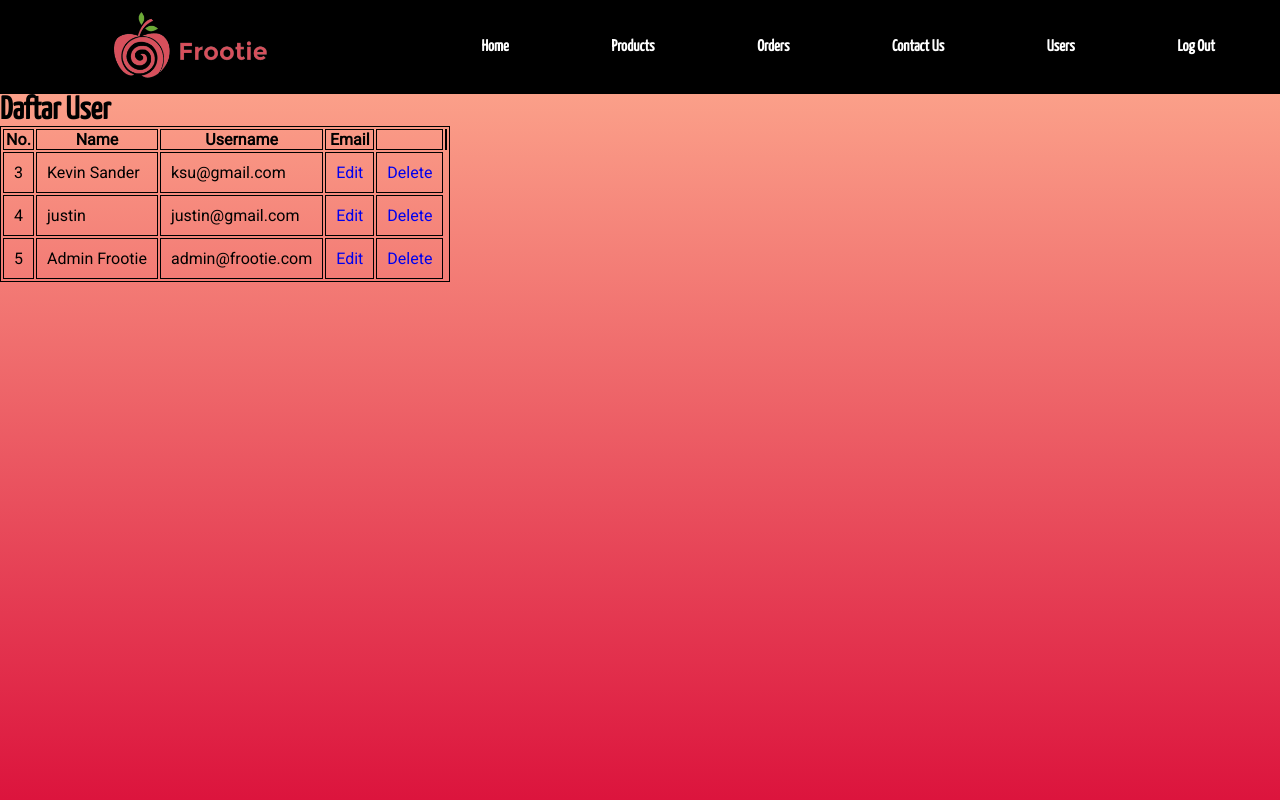
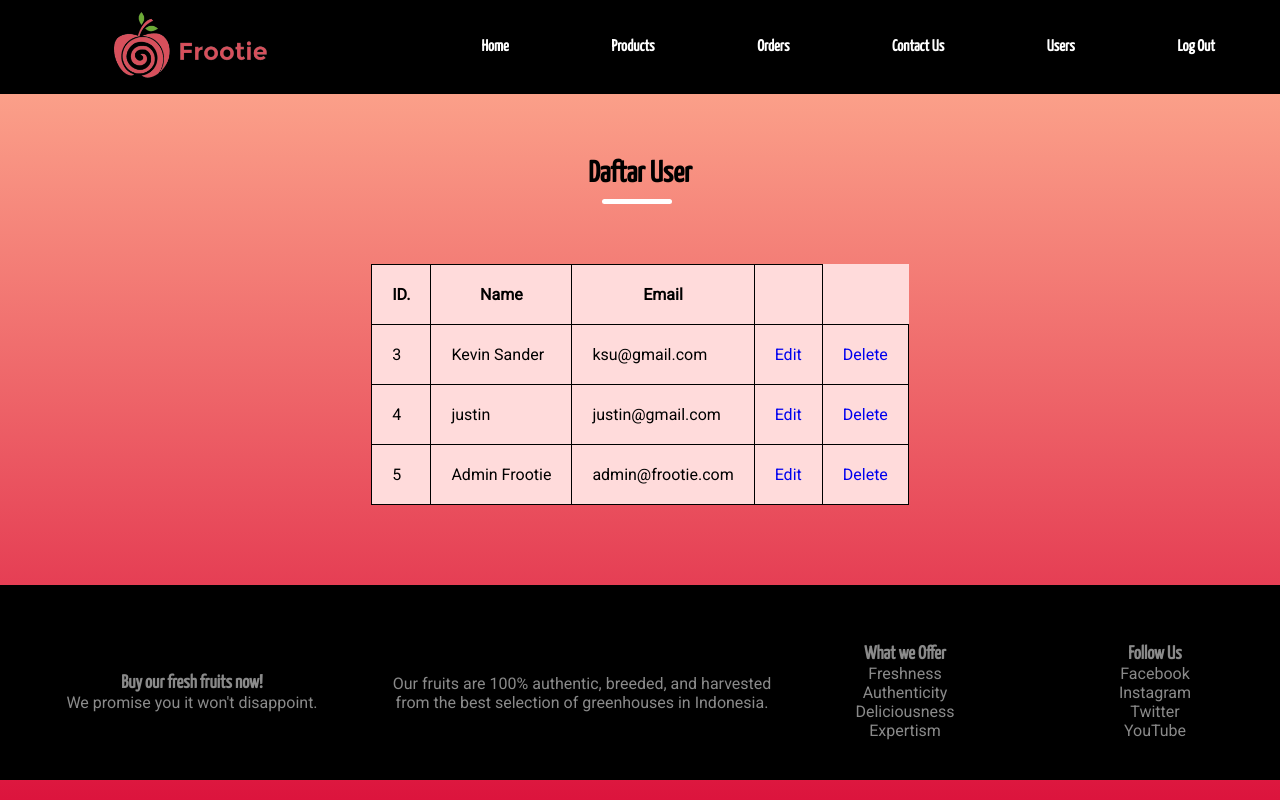
Before and after one commit to JuJu222/Frootie, a PHP site: page /Frootie/user/user_edit.php in a window 1280 px wide. Run offline with PHP 8.4, Linux system fonts and the light colour scheme; a user stored in the database is signed in; data comes from the database, SQL or seed files in the repository.

Commit message:
Updated styling and restricted access to admin pages for guests

```diff
--- a/css/home.css
+++ b/css/home.css
@@ -52,6 +52,7 @@ p {
 }
 
 .header {
+    padding: 50px 50px 0px;
     background: linear-gradient(#ff4c3f, #ffb293);
     /*ganti balik kalau ga suka - kenny*/
     /*background: radial-gradient(#dc143d, #fa8072);*/
--- a/css/order.css
+++ b/css/order.css
@@ -10,7 +10,7 @@ td {
 
 .order-input {
     width: 50%;
-    margin: auto;
+    margin: auto auto 80px;
 }
 
 textarea {
--- a/css/register.css
+++ b/css/register.css
@@ -2,7 +2,8 @@ body .registerUI {
     background: #ffffff;
     border-radius: 25px;
     width: 400px;
-    height: 490px;
+    height: max-content;
+    padding: 20px 0;
     margin-top: 5%;
     margin-bottom: 5%;
     margin-left: 38.5%;
@@ -33,7 +34,6 @@ body .registerUI .registerForm {
 .logoRegister img {
     height: 80px;
     transition: 400ms;
-    margin-top: 10px;
 }
 
 body .registerUI .registerForm ul li:nth-child(5) {
@@ -42,7 +42,6 @@ body .registerUI .registerForm ul li:nth-child(5) {
 }
 
 .logoRegister {
-    margin-top: 10%;
     margin-left: 27.5%;
 }
 
--- a/css/signin.css
+++ b/css/signin.css
@@ -2,7 +2,8 @@ body .loginUI {
     background: #ffffff;
     border-radius: 25px;
     width: 500px;
-    height: 310px;
+    height: max-content;
+    padding: 20px 0;
     margin-top: 10%;
     margin-bottom: 10%;
     margin-left: 35%;
@@ -40,7 +41,6 @@ body {
     height: 80px;
     transition: 400ms;
     margin-left: 1%;
-    margin-top: 10px;
 }
 
 .loginError {
@@ -48,7 +48,6 @@ body {
 }
 
 .logoRegister {
-    margin-top: 5%;
     margin-left: 32.5%;
 }
 
--- a/css/user_edit.css
+++ b/css/user_edit.css
@@ -1,9 +1,11 @@
-table,
-th,
-td {
-    border: 1px solid black;
+table {
+    border-collapse: collapse;
+    background: #ffdbdb;
+    border: none;
+    margin: auto auto 80px;
 }
 
-td {
-    padding: 10px;
+th, td {
+    border: 1px solid black;
+    padding: 20px;
 }
--- a/templates/footer.php
+++ b/templates/footer.php
@@ -2,7 +2,7 @@
     <div class="container">
         <div class="footerRow">
             <div class="footerColumn1">
-                <h3>Check Out Our Website</h3>
+                <h3>Buy our fresh fruits now!</h3>
                 <p>We promise you it won't disappoint.</p>
             </div>
             <div class="footerColumn2">
--- a/templates/navbar.php
+++ b/templates/navbar.php
@@ -9,6 +9,9 @@
             <li><a href="/frootie/order/order.php">Orders</a></li>
             <li><a href="/frootie/contact.php">Contact Us</a></li>
             <?php
+//            error_reporting(0);
+//            enable ini kalau sudah selesai
+
             session_start();
             ?>
             <?php
--- a/user/user_edit.php
+++ b/user/user_edit.php
@@ -14,17 +14,21 @@
 </head>
 
 <body>
-<?php include "../templates/navbar.php"?>
+<?php
+include "../templates/navbar.php";
 
-<h1>Daftar User</h1>
+if ($_SESSION['status'] != 'admin') {
+    echo "You do not have access to this page.";
+} else { ?>
+
+<div class="spaceTitle"></div>
+<h2 class="title">Daftar User</h2>
 
 <table>
     <tr>
-        <th>No.</th>
+        <th>ID.</th>
         <th>Name</th>
-        <th>Username</th>
         <th>Email</th>
-        <th></th>
         <th></th>
     </tr>
     <?php while($row = mysqli_fetch_assoc($hasil)) : ?>
@@ -37,4 +41,8 @@
     </tr>
     <?php endwhile; ?>
 </table>
+<?php } ?>
+
+<?php include "../templates/footer.php"?>
+
 </body>
```
Also changed, not shown: css/product.css (+7 -2 lines), order/order_admin.php (+10 -3 lines), order/order_update.php (+7 -2 lines), product/product_admin.php (+6 -3 lines), product/product_create.php (+12 -2 lines), product/product_update.php (+12 -1 lines), user/edit.php (+16 -11 lines).
